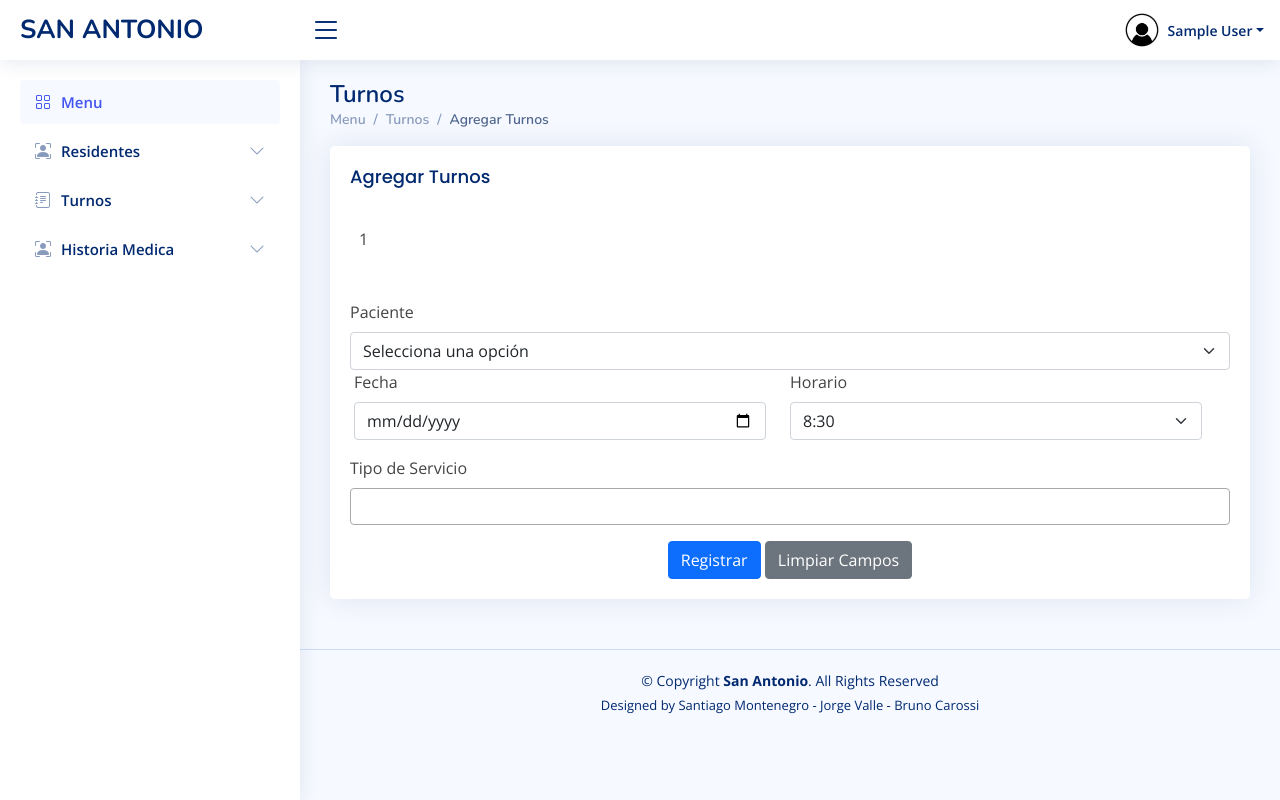
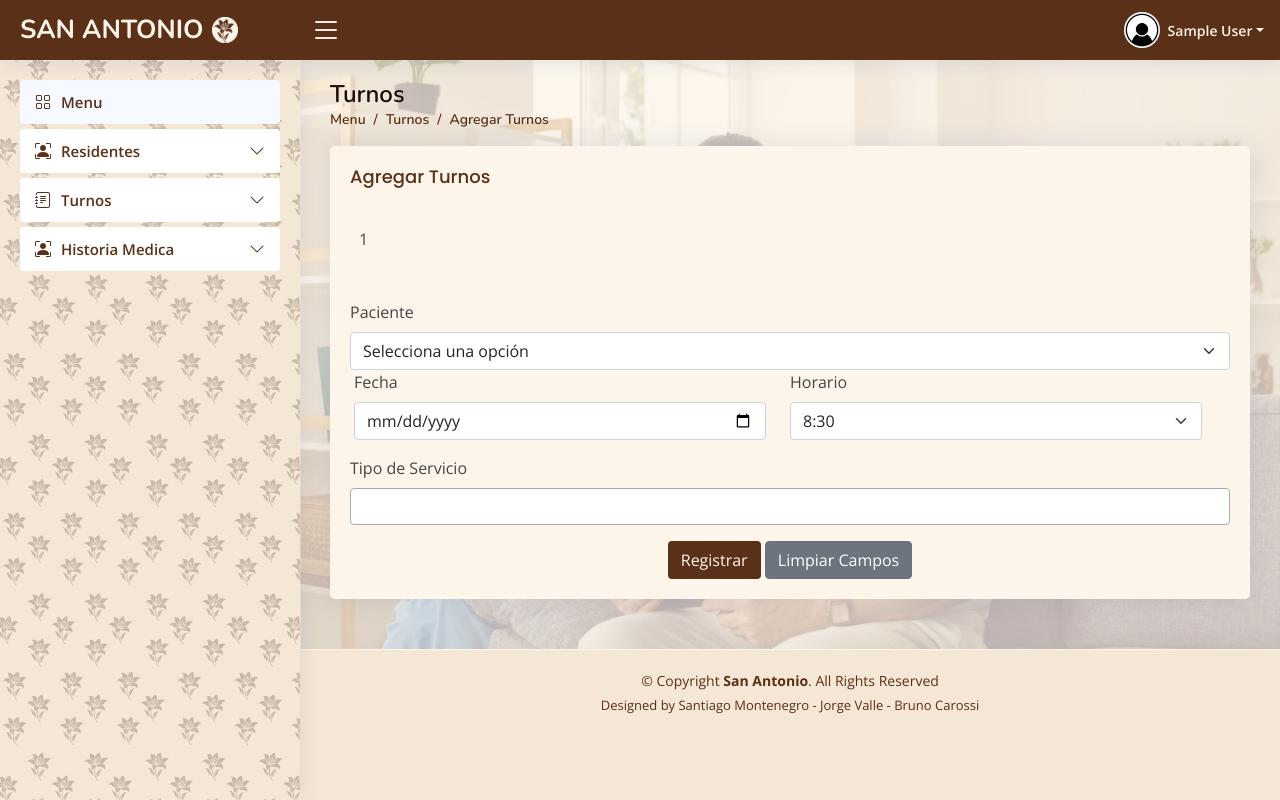
Before and after one commit to GeorgeValle/san_antonio, a PHP site: page /san_antonio/turnos/agregar_turnos.php in a window 1280 px wide. Run offline with PHP 8.4, Linux system fonts and the light colour scheme; the visitor is signed in with stand-in values (Sample User, id 1); data comes from the database, SQL or seed files in the repository; some libraries are stand-ins or nearby versions.

Commit message:
cambiando colores diseño

```diff
--- a/assets/css/style.css
+++ b/assets/css/style.css
@@ -16,6 +16,15 @@
 --------------------------------------------------------------*/
 :root {
   scroll-behavior: smooth;
+  --color-primario: #5A3018;
+  --color-primario-1: #1a0b03;
+  --color-secundario: #FDF5E9;
+  --color-fondo: #f5E7D5;
+
+}
+
+html{
+  background-color: var(--color-fondo);
 }
 
 body {
@@ -25,17 +34,18 @@
 }
 
 a {
-  color: #4154f1;
+  color: var(--color-primario);
   text-decoration: none;
 }
 
 a:hover {
-  color: #717ff5;
+  color: var(--color-primario-1);
   text-decoration: none;
 }
 
 h1, h2, h3, h4, h5, h6 {
   font-family: "Nunito", sans-serif;
+  color: var(--color-primario);
 }
 
 /*--------------------------------------------------------------
@@ -46,6 +56,14 @@
   padding: 20px 30px;
   transition: all 0.3s;
 }
+
+main{
+  background-image: url('http://localhost/san_antonio/assets/img/fondo.png'); /* Reemplaza con la URL de tu imagen */
+  background-size: cover; /* Ajusta la imagen para cubrir el área */
+  background-position: center; /* Centra la imagen */
+  background-repeat: no-repeat; /* Evita que se repita */
+}
+
 @media (max-width: 1199px) {
   #main {
     padding: 20px;
@@ -62,7 +80,7 @@
   font-size: 24px;
   margin-bottom: 0;
   font-weight: 600;
-  color: #012970;
+  color: var(--color-primario-1);
 }
 
 /*--------------------------------------------------------------
@@ -75,7 +93,7 @@
   right: 15px;
   bottom: 15px;
   z-index: 99999;
-  background: #4154f1;
+  background: var(--color-primario);
   width: 40px;
   height: 40px;
   border-radius: 4px;
@@ -87,7 +105,7 @@
   line-height: 0;
 }
 .back-to-top:hover {
-  background: #6776f4;
+  background: var(--color-primario-1);
   color: #fff;
 }
 .back-to-top.active {
@@ -219,6 +237,7 @@
   border: none;
   border-radius: 5px;
   box-shadow: 0px 0 30px rgba(1, 41, 112, 0.1);
+  background-color: var(--color-secundario);
 }
 
 .card-header, .card-footer {
@@ -232,7 +251,7 @@
   padding: 20px 0 15px 0;
   font-size: 18px;
   font-weight: 500;
-  color: #012970;
+  color: var(--color-primario);
   font-family: "Poppins", sans-serif;
 }
 .card-title span {
@@ -297,21 +316,21 @@
 .breadcrumb {
   font-size: 14px;
   font-family: "Nunito", sans-serif;
-  color: #899bbd;
+  color: var(--color-primario);
   font-weight: 600;
 }
 .breadcrumb a {
-  color: #899bbd;
+  color: var(--color-primario);
   transition: 0.3s;
 }
 .breadcrumb a:hover {
-  color: #51678f;
+  color: var(--color-primario);
 }
 .breadcrumb .breadcrumb-item::before {
-  color: #899bbd;
+  color: var(--color-primario);
 }
 .breadcrumb .active {
-  color: #51678f;
+  color: var(--color-primario);
   font-weight: 600;
 }
 
@@ -351,7 +370,7 @@
 .logo span {
   font-size: 26px;
   font-weight: 700;
-  color: #012970;
+  color: var(--color-primario);
   font-family: "Nunito", sans-serif;
 }
 
@@ -360,7 +379,7 @@
   z-index: 997;
   height: 60px;
   box-shadow: 0px 2px 20px rgba(1, 41, 112, 0.1);
-  background-color: #fff;
+  background-color: var(--color-primario);
   padding-left: 20px;
   /* Toggle Sidebar Button */
   /* Search Bar */
@@ -369,7 +388,11 @@
   font-size: 32px;
   padding-left: 10px;
   cursor: pointer;
-  color: #012970;
+  color: var(--color-secundario);
+}
+
+.header .logo span {
+  color: var(--color-secundario)
 }
 .header .search-bar {
   min-width: 360px;
@@ -435,10 +458,10 @@
 }
 .header-nav .nav-icon {
   font-size: 20px;
-  color: #012970;
+  color: var(--color-secundario);
 }
 .header-nav .nav-profile {
-  color: #012970;
+  color: var(--color-secundario);
 }
 .header-nav .nav-profile img {
   max-height: 36px;
@@ -545,7 +568,8 @@
   scrollbar-width: thin;
   scrollbar-color: #aab7cf transparent;
   box-shadow: 0px 0px 20px rgba(1, 41, 112, 0.1);
-  background-color: #fff;
+  background-image: url('http://localhost/san_antonio/assets/img/patron.png');
+  background-size: cover;
 }
 @media (max-width: 1199px) {
   .sidebar {
@@ -605,7 +629,7 @@
   align-items: center;
   font-size: 15px;
   font-weight: 600;
-  color: #4154f1;
+  color: var(--color-primario);
   transition: 0.3;
   background: #f6f9ff;
   padding: 10px 15px;
@@ -614,21 +638,21 @@
 .sidebar-nav .nav-link i {
   font-size: 16px;
   margin-right: 10px;
-  color: #4154f1;
+  color: var(--color-primario);
 }
 .sidebar-nav .nav-link.collapsed {
-  color: #012970;
+  color: var(--color-primario);
   background: #fff;
 }
 .sidebar-nav .nav-link.collapsed i {
-  color: #899bbd;
+  color: var(--color-primario);
 }
 .sidebar-nav .nav-link:hover {
-  color: #4154f1;
-  background: #f6f9ff;
+  color: var(--color-primario-1);
+  background: var(--color-secundario);
 }
 .sidebar-nav .nav-link:hover i {
-  color: #4154f1;
+  color: var(--color-primario-1);
 }
 .sidebar-nav .nav-link .bi-chevron-down {
   margin-right: 0;
@@ -647,7 +671,7 @@
   align-items: center;
   font-size: 14px;
   font-weight: 600;
-  color: #012970;
+  color: var(--color-primario);
   transition: 0.3;
   padding: 10px 0 10px 40px;
   transition: 0.3s;
@@ -659,10 +683,10 @@
   border-radius: 50%;
 }
 .sidebar-nav .nav-content a:hover, .sidebar-nav .nav-content a.active {
-  color: #4154f1;
+  color: var(--color-primario);
 }
 .sidebar-nav .nav-content a.active i {
-  background-color: #4154f1;
+  background-color: var(--color-primario)
 }
 
 /*--------------------------------------------------------------
@@ -1069,15 +1093,29 @@
   padding: 20px 0;
   font-size: 14px;
   transition: all 0.3s;
-  border-top: 1px solid #cddfff;
+  border-top: 1px solid var(--color-secundario);
+  background-color: var(--color-fondo);
 }
 .footer .copyright {
   text-align: center;
-  color: #012970;
+  color: var(--color-primario);
 }
 .footer .credits {
   padding-top: 5px;
   text-align: center;
   font-size: 13px;
-  color: #012970;
+  color: var(--color-primario);
 }
+
+/*--------------------------------------------------------------
+# Button
+--------------------------------------------------------------*/
+.btn-personalizado {
+  background-color: var(--color-primario);
+  color: var(--color-secundario);
+}
+
+.form-check-input:checked {
+    background-color: var(--color-primario); /* Verde */
+    border-color: var(--color-primario-1);
+}
--- a/core/login.php
+++ b/core/login.php
@@ -87,9 +87,10 @@
 
               <div class="d-flex justify-content-center py-4">
                 <a href="index.php" class="logo d-flex align-items-center w-auto">
+                  <img src="http://localhost/san_antonio/assets/img/logo-circulo.png" alt="Logo" class="me-2" style="height: 40px;">
                   <span class="d-none d-lg-block">SAN ANTONIO</span>
                 </a>
-              </div><!-- End Logo -->
+              </div>
 
               <div class="card mb-3">
 
@@ -123,7 +124,7 @@
                     </div>
 
                     <div class="col-12">
-                      <button class="btn btn-primary w-100" type="submit" value="Login" name="BotonLogin">Iniciar</button>
+                      <button class="btn btn-personalizado w-100" type="submit" value="Login" name="BotonLogin">Iniciar</button>
                     </div>
                   </form>
 
--- a/historiaMedica/agregar_historia.php
+++ b/historiaMedica/agregar_historia.php
@@ -112,7 +112,7 @@
 
                     <!-- Botones -->
                     <div class="text-center">
-                        <button class="btn btn-primary" type="submit" name="Registrar">Registrar</button>
+                        <button class="btn btn-personalizado" type="submit" name="Registrar">Registrar</button>
                         <button type="reset" class="btn btn-secondary">Limpiar Campos</button>
                     </div>
                 </form>
--- a/historiaMedica/listados_historia.php
+++ b/historiaMedica/listados_historia.php
@@ -213,7 +213,8 @@
             onclick="return confirm('Confirma eliminar esta historia médica?');">
             <i class="bi bi-trash-fill text-danger fs-5"></i>
         </a>
-        <a href="modificar_historia.php?ID_HISTORIA=<?= $ListadoHistoria[$i]['ID_HISTORIA']; ?>" class="btn btn-primary btn-sm">
+        <a href="modificar_historia.php?ID_HISTORIA=<?= $ListadoHistoria[$i]['ID_HISTORIA']; ?>"
+            title="Modificar">
             <i class="bi bi-pencil-fill text-warning fs-5"></i>
         </a>
     </td>
--- a/historiaMedica/modificar_historia.php
+++ b/historiaMedica/modificar_historia.php
@@ -201,7 +201,7 @@
                     </div>
 
                     <div class="text-center mt-3">
-                        <button class="btn btn-primary" type="submit">Guardar Cambios</button>
+                        <button class="btn btn-personalizado" type="submit">Guardar Cambios</button>
                         <a href="listados_historia.php" class="btn btn-secondary">Volver al listado</a>
                     </div>
                 </form>
--- a/residentes/agregar_residentes.php
+++ b/residentes/agregar_residentes.php
@@ -98,7 +98,7 @@
                     </div>
                 </div>
                 <div class="text-center">
-                  <button type="submit" class="btn btn-primary" value="Registrar" name="BotonRegistrar">Agregar</button>
+                  <button type="submit" class="btn btn-personalizado" value="Registrar" name="BotonRegistrar">Agregar</button>
                   <button type="reset" class="btn btn-secondary">Reset</button>
                 </div>
               </form><!-- End Horizontal Form -->
--- a/residentes/modificar_residentes.php
+++ b/residentes/modificar_residentes.php
@@ -124,9 +124,9 @@
 
                     <input type='hidden' name="IdPaciente" value="<?php echo $DatosPacienteActual['ID_PACIENTE']; ?>" />
 
-                    <button type="submit" class="btn btn-primary" value="Modificar" name="BotonModificarCliente">Modificar</button>
+                    <button type="submit" class="btn btn-personalizado" value="Modificar" name="BotonModificarCliente">Modificar</button>
                     <a href="../residentes/listados_residentes.php"
-                    class="btn btn-success btn-info "
+                    class="btn btn-secondary"
                     title="Listado"> Volver al listado  </a>
                 </div>
               </form><!-- End Horizontal Form -->
--- a/shared/encabezado.inc.php
+++ b/shared/encabezado.inc.php
@@ -52,8 +52,9 @@
   <header id="header" class="header fixed-top d-flex align-items-center">
 
     <div class="d-flex align-items-center justify-content-between">
-      <a href="index.php" class="logo d-flex align-items-center">
-        <span class="d-none d-lg-block">SAN ANTONIO</span>
+      <a href="../core/index.php" class="logo d-flex align-items-center">
+        <span class="d-none d-lg-block me-2">SAN ANTONIO</span>
+        <img src="http://localhost/san_antonio/assets/img/logo-circulo1.png" alt="Logo" style="height: 40px;">
       </a>
       <i class="bi bi-list toggle-sidebar-btn"></i>
     </div><!-- End Logo -->
--- a/turnos/agregar_turnos.php
+++ b/turnos/agregar_turnos.php
@@ -118,7 +118,7 @@
 
                     <!-- Botones -->
                     <div class="text-center">
-                        <button class="btn btn-primary" type="submit" value="Registrar" name="Registrar">Registrar</button>
+                        <button class="btn btn-personalizado" type="submit" value="Registrar" name="Registrar">Registrar</button>
                         <button type="reset" class="btn btn-secondary">Limpiar Campos</button>
                     </div>
                 </form>
--- a/turnos/listados_turnos.php
+++ b/turnos/listados_turnos.php
@@ -130,7 +130,7 @@
                         <td><?php echo $ListadoTurnos[$i]['HORARIO']; ?></td>
                         <td>
                             <div class="dropdown">
-                                <button class="btn btn-sm btn-outline-primary dropdown-toggle" type="button" id="dropdownServicios<?php echo $i; ?>" data-bs-toggle="dropdown" aria-expanded="false">
+                                <button class="btn btn-sm btn-outline-secondary dropdown-toggle" type="button" id="dropdownServicios<?php echo $i; ?>" data-bs-toggle="dropdown" aria-expanded="false">
                                     Ver servicios (<?php echo count($ListadoTurnos[$i]['SERVICIOS']); ?>)
                                 </button>
                                 <ul class="dropdown-menu" aria-labelledby="dropdownServicios<?php echo $i; ?>">
--- a/turnos/modificar_turnos.php
+++ b/turnos/modificar_turnos.php
@@ -162,9 +162,9 @@
 
                         <input type='hidden' name="IdTurno" value="<?php echo $DatosTurnoActual['ID_TURNO'] ?? ''; ?>" />
 
-                        <button class="btn btn-primary" type="submit" value="Modificar" name="ModificarTurno">Modificar</button>
+                        <button class="btn btn-personalizado" type="submit" value="Modificar" name="ModificarTurno">Modificar</button>
                         <a href="../turnos/listados_turnos.php"
-                        class="btn btn-success btn-info "
+                        class="btn btn-secondary"
                         title="Listado"> Volver al listado  </a>
                     </div>
                 </form>
```
Also changed, not shown: assets/img/cbbf5129-f973-4e7d-9a94-f606c66fc95a.png (added), assets/img/fondo.png (added), assets/img/logo-circulo.png (added), assets/img/logo-circulo1.png (added), assets/img/patron.png (added).
